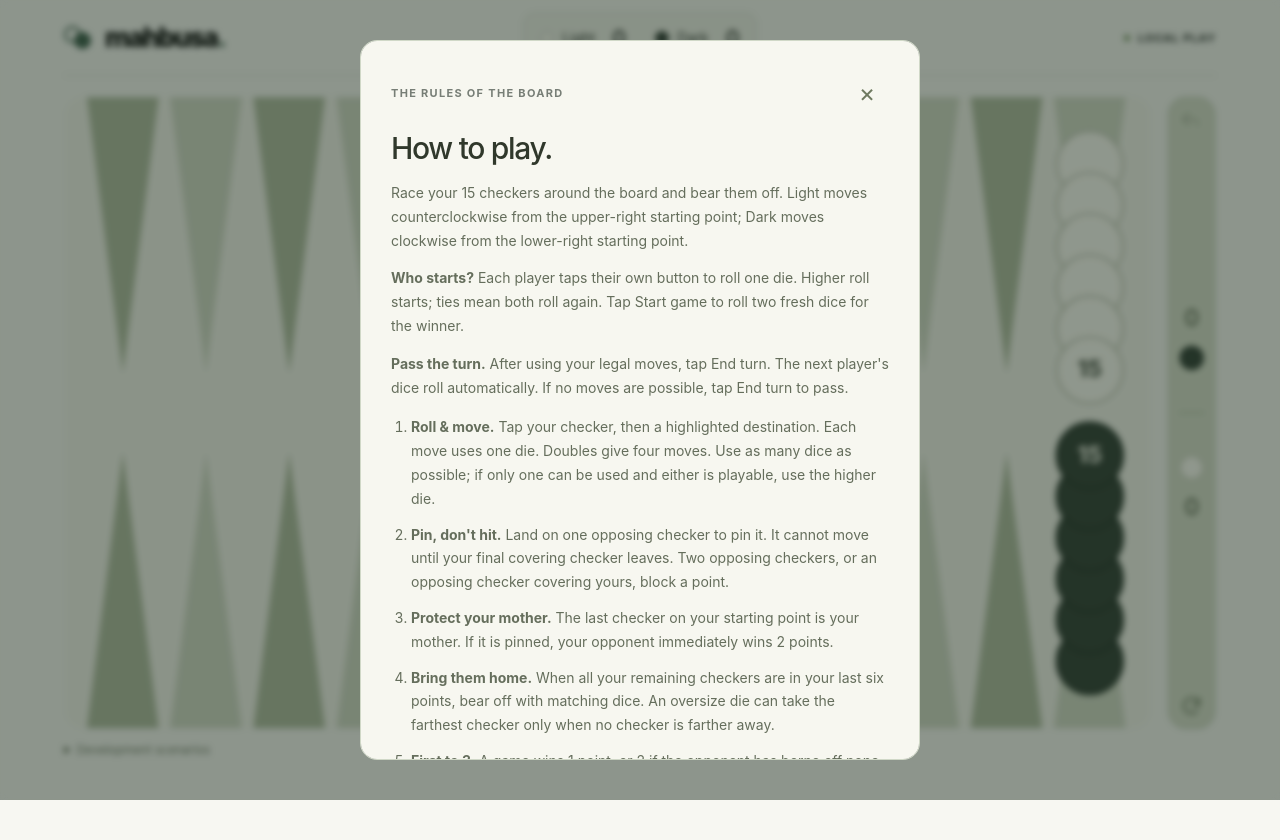
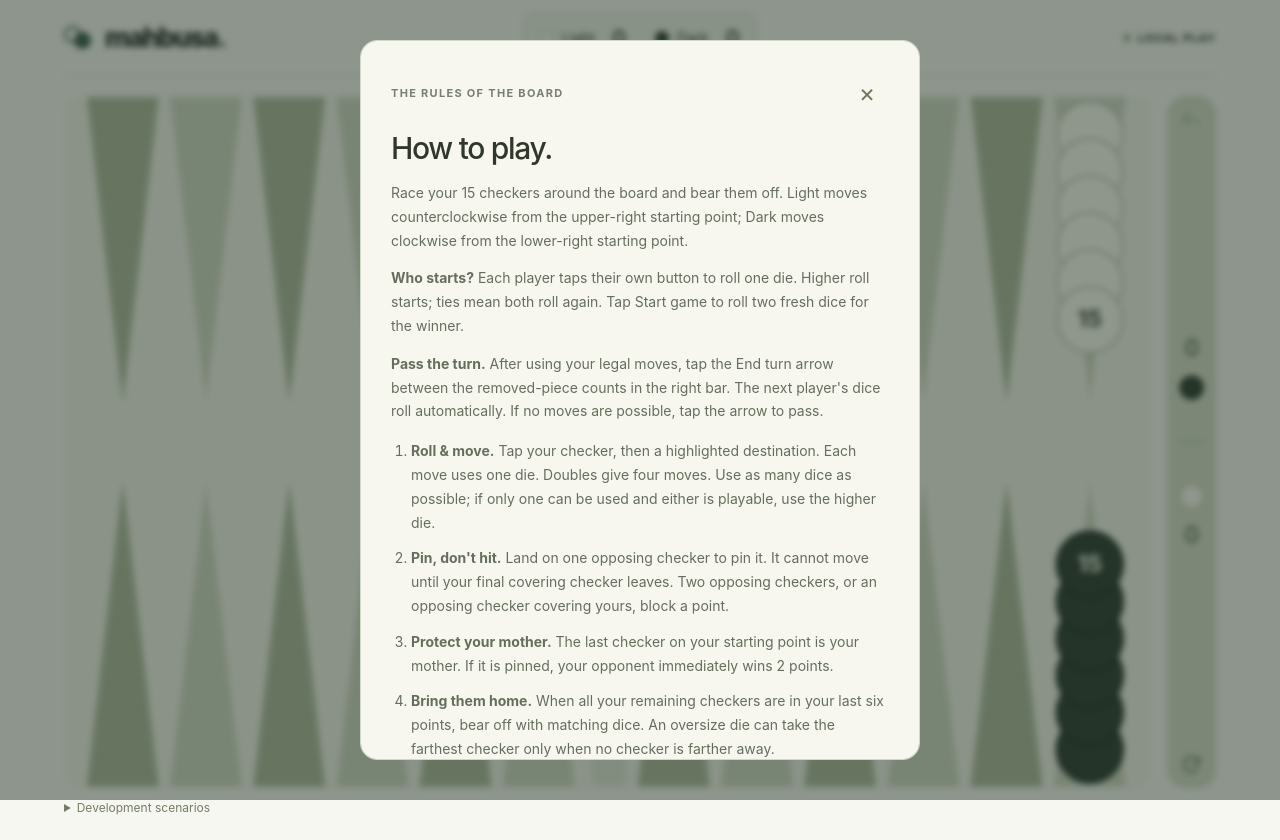
Before and after one commit to ramikamel/mahbusa, a Svelte app: page / in a window 1280 px wide. Both pictures are taken after a click on the button "Mahbusa — How to play". Before the commit the page ends 800 px from the top, so only its background shows below. Built offline with nearby package versions, Linux system fonts and the light colour scheme.

Commit message:
Fill viewport board and move end turn into tray

```diff
--- a/src/App.svelte
+++ b/src/App.svelte
@@ -103,6 +103,7 @@
             <div class="tray-tools" role="group" aria-label="Board controls and borne-off checkers">
               <button class="tray-control" aria-label="Undo last move" title="Undo last move" disabled={game.phase !== 'moving' || !game.history.length} onclick={() => { game = undo(game); clear(); }}><svg viewBox="0 0 24 24" aria-hidden="true"><path d="M9 5 3 11l6 6M3 11h10a6 6 0 0 1 6 6" /></svg></button>
               {#if destinations.includes(-1)}<button class="tray-bear-off" aria-label="Bear off selected checker" title="Bear off selected checker" onclick={() => destination(-1)}></button>{/if}
+              {#if game.phase === 'moving' && !moves.length}<button class="tray-control tray-end-turn" aria-label="End turn" title="End turn" onclick={primary}><svg viewBox="0 0 24 24" aria-hidden="true"><path d="M4 12h15m-6-6 6 6-6 6" /></svg></button>{/if}
               <button class="tray-control" aria-label="Reset round" title="Reset round" onclick={() => resetDialog.showModal()}><svg viewBox="0 0 24 24" aria-hidden="true"><path d="M20 11a8 8 0 1 0-2 6M20 4v7h-7" /></svg></button>
             </div>
           {/snippet}
@@ -126,8 +127,6 @@
           </div>
         {:else if finished}
           <div class="center-message result-card" aria-label="Game result"><div role="status"><div class="eyebrow">{game.phase === 'roundOver' ? 'ROUND COMPLETE' : 'GAME COMPLETE'}</div><h2>{names[game.outcome!.winner]} wins<span>.</span></h2><p>{game.outcome!.reason === 'mother' ? 'Mother piece pinned' : game.outcome!.points === 2 ? 'All checkers off. Opponent has none off.' : 'All checkers borne off.'}</p><div class="points-award">+{game.outcome!.points} {game.outcome!.points === 1 ? 'point' : 'points'}</div></div><button class="primary-button result-action" onclick={primary}>{game.phase === 'roundOver' ? 'New round' : 'Next game'}</button></div>
-        {:else if !moves.length}
-          <div class="center-message turn-complete" aria-label="Turn complete"><span class="eyebrow">{names[game.active].toUpperCase()}'S TURN</span><h2>{game.remaining.length ? 'No moves available.' : 'Turn complete.'}</h2><p>Pass the board when you're ready.</p><button class="primary-button" onclick={primary}>End turn</button></div>
         {/if}
         {#if choices.length}
           <div class="center-message move-choice" role="group" aria-label="Choose dice for move"><p>Use which dice?</p><div class="choice-actions">{#each choices as path}<button class="primary-button" onclick={() => commit(path)}>Use {path.steps.map(step => step.die).join(' + ')}</button>{/each}<button class="text-button" onclick={() => choices = []}>Cancel</button></div></div>
@@ -142,7 +141,7 @@
   <div class="dialog-heading"><span class="eyebrow">THE RULES OF THE BOARD</span><button class="close-button" aria-label="Close rules" onclick={() => rulesDialog.close()}>×</button></div><h2 id="rules-title">How to play.</h2>
   <p>Race your 15 checkers around the board and bear them off. Light moves counterclockwise from the upper-right starting point; Dark moves clockwise from the lower-right starting point.</p>
   <p><strong>Who starts?</strong> Each player taps their own button to roll one die. Higher roll starts; ties mean both roll again. Tap Start game to roll two fresh dice for the winner.</p>
-  <p><strong>Pass the turn.</strong> After using your legal moves, tap End turn. The next player's dice roll automatically. If no moves are possible, tap End turn to pass.</p>
+  <p><strong>Pass the turn.</strong> After using your legal moves, tap the End turn arrow between the removed-piece counts in the right bar. The next player's dice roll automatically. If no moves are possible, tap the arrow to pass.</p>
   <ol><li><strong>Roll & move.</strong> Tap your checker, then a highlighted destination. Each move uses one die. Doubles give four moves. Use as many dice as possible; if only one can be used and either is playable, use the higher die.</li><li><strong>Pin, don't hit.</strong> Land on one opposing checker to pin it. It cannot move until your final covering checker leaves. Two opposing checkers, or an opposing checker covering yours, block a point.</li><li><strong>Protect your mother.</strong> The last checker on your starting point is your mother. If it is pinned, your opponent immediately wins 2 points.</li><li><strong>Bring them home.</strong> When all your remaining checkers are in your last six points, bear off with matching dice. An oversize die can take the farthest checker only when no checker is farther away.</li><li><strong>First to 3.</strong> A game wins 1 point, or 2 if the opponent has borne off none. First to 3 or more wins the round. The previous winner starts the next game.</li></ol>
   <p><strong>Use the total.</strong> Highlighted destinations include combined dice moves when every step is legal. Tap a farther destination to use multiple dice on one checker. With doubles, you can combine up to four steps.</p>
   <p><strong>Take your time.</strong> Undo moves before End Turn. One Undo reverses an entire combined move. Dice rolls and winning moves cannot be undone.</p>
--- a/src/components/Board.svelte
+++ b/src/components/Board.svelte
@@ -12,12 +12,14 @@
   let width = $state(1200);
   let height = $state(800);
   const compact = $derived(height <= 600 && width > height);
-  const boardHeight = $derived(compact ? 250 : 462);
   let boardWidth = $state(0);
   let boardPixelsHeight = $state(0);
+  // Match the available screen area with an isotropic SVG coordinate system.
+  const boardHeight = $derived(boardWidth > 0 && boardPixelsHeight > 0 ? boardPixelsHeight * 840 / boardWidth : 462);
   const scale = $derived(Math.min(boardWidth / 840, boardPixelsHeight / boardHeight));
   // Fill the former frame footprint without stretching circular checkers.
   const horizontalScale = 838 / 801;
+  const checkerRadius = $derived((compact ? 18 : 23) * horizontalScale);
   const verticalScale = $derived((boardHeight - 2) / (boardHeight - 48));
   function mapX(value: number) { return 1 + (value - 24) * horizontalScale; }
   function mapY(value: number) { return 1 + (value - 24) * verticalScale; }
@@ -61,10 +63,10 @@
           <path d={row.upper ? `M${mapX(cx - 25)} 1H${mapX(cx + 25)}L${mapX(cx)} ${mapY(boardHeight / 2 - 26)}Z` : `M${mapX(cx - 25)} ${boardHeight - 1}H${mapX(cx + 25)}L${mapX(cx)} ${mapY(boardHeight / 2 + 26)}Z`}
             class="triangle" class:triangle-alt={slot % 2 === 0} />
           {#each tokens(point) as token, i}
-            {@const inset = compact ? 56 : 68}
+            {@const inset = 1 + checkerRadius + 3}
             {@const cy = row.upper ? inset + token.offset : boardHeight - inset - token.offset}
-            <circle cx={mapX(cx)} cy={mapY(cy)} r={(compact ? 18 : 23) * horizontalScale} class="checker" class:checker-light={token.player === 0} class:checker-dark={token.player === 1} />
-            {#if token.label}<text x={mapX(cx)} y={mapY(cy) + 5 * horizontalScale} class="stack-count" class:count-dark={token.player === 1}>{token.label}</text>{/if}
+            <circle cx={mapX(cx)} {cy} r={checkerRadius} class="checker" class:checker-light={token.player === 0} class:checker-dark={token.player === 1} />
+            {#if token.label}<text x={mapX(cx)} y={cy + 5 * horizontalScale} class="stack-count" class:count-dark={token.player === 1}>{token.label}</text>{/if}
           {/each}
           {#if targets.has(point)}<circle cx={mapX(cx)} cy={mapY(row.upper ? boardHeight / 2 - 12 : boardHeight / 2 + 12)} r={6 * horizontalScale} class="destination-dot" />{/if}
         </g>
@@ -77,7 +79,7 @@
       <rect x={mapX(793)} y="1" width={32 * horizontalScale} height={boardHeight - 2} rx={12 * horizontalScale} class="off-tray" />
       <text x={mapX(809)} y={mapY(boardHeight / 2 - (compact ? 42 : 57))} class="off-number">{game.position.off[1]}</text>
       <circle cx={mapX(809)} cy={mapY(boardHeight / 2 - (compact ? 25 : 36))} r={8 * horizontalScale} class="checker-dark" />
-      <path d={`M${mapX(800)} ${mapY(boardHeight / 2)}h${18 * horizontalScale}`} class="tray-divider" />
+      {#if game.phase !== 'moving' || moves.length}<path d={`M${mapX(800)} ${mapY(boardHeight / 2)}h${18 * horizontalScale}`} class="tray-divider" />{/if}
       <circle cx={mapX(809)} cy={mapY(boardHeight / 2 + (compact ? 25 : 36))} r={8 * horizontalScale} class="checker-light" />
       <text x={mapX(809)} y={mapY(boardHeight / 2 + (compact ? 52 : 67))} class="off-number">{game.position.off[0]}</text>
     </g>
--- a/src/style.css
+++ b/src/style.css
@@ -36,7 +36,7 @@ main{padding-top:20px}.board{max-height:65vh}.stack-count{font-size:17px}.result
 @media(max-width:700px) and (orientation:portrait){.site-header{height:auto;min-height:164px}.scoreboard{align-self:end}.portrait-prompt{margin-top:55px}}
 
 /* Original board geometry, floating dice, and quiet tray controls. */
-.wordmark{background:transparent;padding:0;min-height:44px;text-align:left}.wordmark:hover{opacity:.8}.site-header{height:76px}
+.wordmark{background:transparent;padding:0;min-height:44px;text-align:left;color:#262c28;appearance:none;-webkit-appearance:none;-webkit-text-fill-color:currentColor}.wordmark:hover{opacity:.8}.site-header{height:76px}
 .tray-overlay{position:absolute;width:44px;transform:translate(-50%,-50%);pointer-events:none}.tray-tools{height:100%;display:flex;flex-direction:column;align-items:center;justify-content:space-between;gap:4px}.tray-control{display:flex;align-items:center;justify-content:center;width:44px;height:44px;min-width:44px;flex-shrink:0;background:transparent;color:#617055;padding:0;border-radius:7px;pointer-events:auto}.tray-control:hover:not(:disabled){background:#c1ccb580;color:#3f604d}.tray-control svg{width:23px;height:23px;fill:none;stroke:currentColor;stroke-width:1.8;stroke-linecap:round;stroke-linejoin:round}
 @media(max-width:1100px){.site-header{height:76px}.board{max-height:calc(100dvh - 108px - env(safe-area-inset-bottom))}}
 @media(max-height:600px) and (orientation:landscape){.site-header{height:56px}.board{max-height:calc(100dvh - 76px - env(safe-area-inset-bottom))}.center-message.opening-message{min-width:360px;padding:10px 16px}.center-message.opening-message .opening-player{flex-direction:row;gap:6px}.center-message.opening-message .opening-rolls{gap:16px}.center-message.opening-message .opening-start{margin-top:8px}}
@@ -45,3 +45,9 @@ main{padding-top:20px}.board{max-height:65vh}.stack-count{font-size:17px}.result
 /* Compact opening, restored vertical counters, and destructive reset styling. */
 .center-message{left:47.32%}.opening-message.has-start{transform:translate(-50%,calc(-50% + 28px))}.off-number{font-size:17px;text-anchor:middle;fill:#5c6852;font-weight:500}.tray-divider{stroke:#aebaa1}.tray-tools{position:relative}.tray-bear-off{position:absolute;left:50%;top:50%;transform:translate(-50%,-50%);width:44px;height:44px;min-width:44px;padding:0;background:transparent;border-radius:7px;pointer-events:auto}.tray-bear-off:hover{background:#5773491a}.danger-button{background:#b33a32}.danger-button:not(:disabled):hover{background:#942e27}
 @media(max-height:600px) and (orientation:landscape){.opening-message.has-start{transform:translate(-50%,calc(-50% + 26px))}}
+
+/* Fill the usable viewport; the SVG adapts its height while circles stay round. */
+.board-shell{height:calc(100dvh - 108px - env(safe-area-inset-bottom))}
+.board{height:100%;max-height:none}
+.tray-end-turn{position:absolute;top:50%;transform:translateY(-50%);color:#3f604d}
+@media(max-height:600px) and (orientation:landscape){.board-shell{height:calc(100dvh - 76px - env(safe-area-inset-bottom))}.board{max-height:none}}
```
Also changed, not shown: 3 other files (tests, documents, lock files or other folders).
